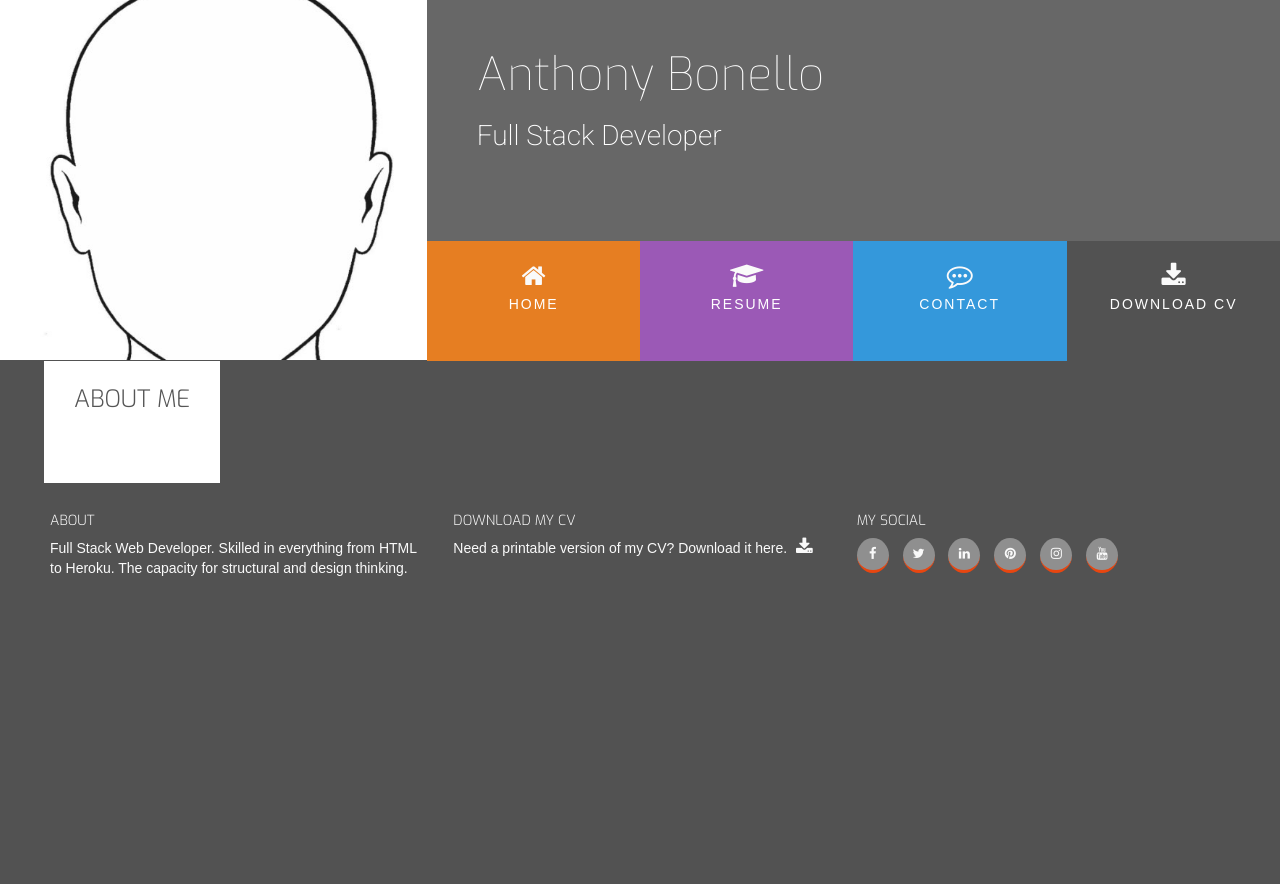
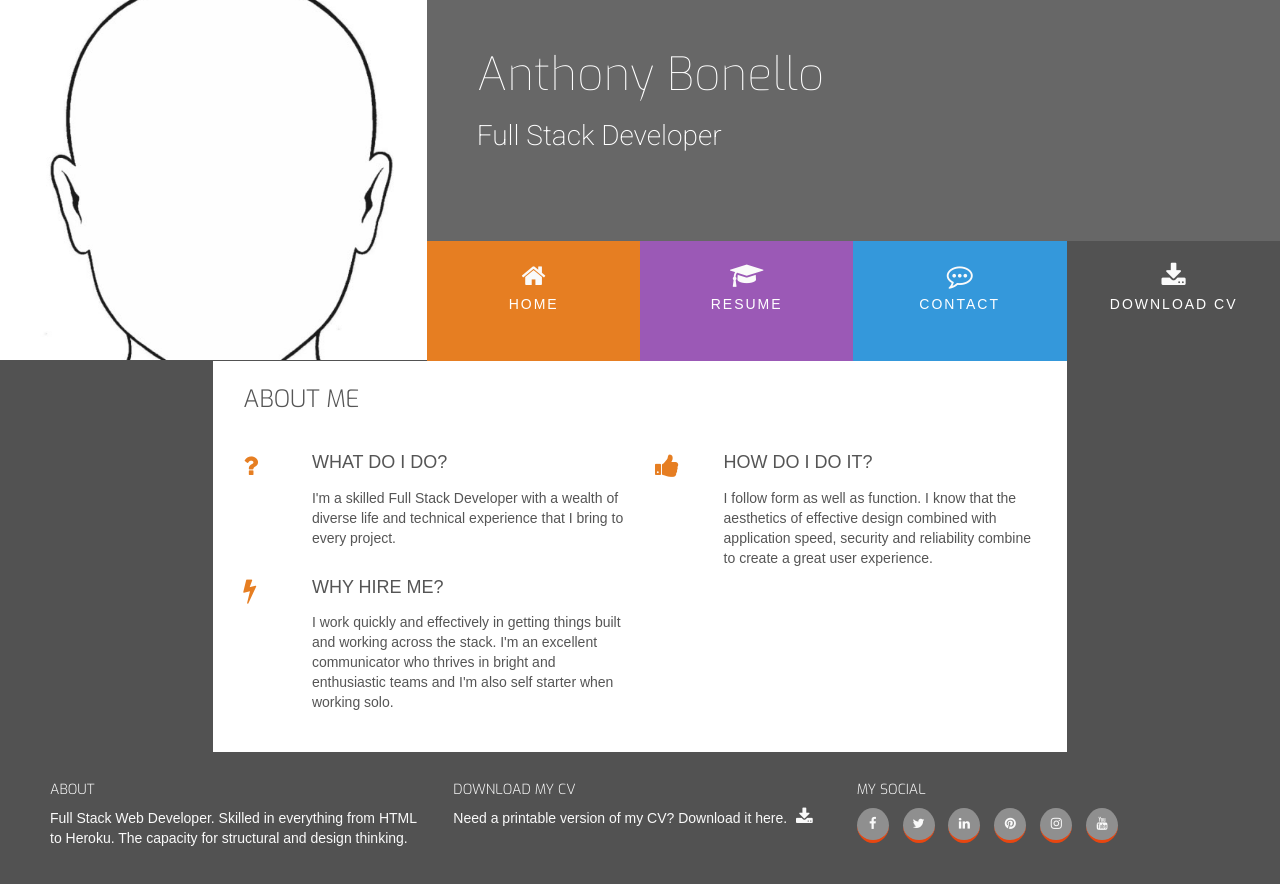
Before and after one commit to abonello/ifd-resume-mini-project, a plain HTML site: page index.html in a window 1280 px wide. Before the commit the page ends 800 px from the top, so only its background shows below. Drawn offline with nearby package versions, Linux system fonts and the light colour scheme.

Commit message:
finished Three Reasons section.

```diff
--- a/assets/css/style.css
+++ b/assets/css/style.css
@@ -159,6 +159,18 @@ header {
     height: 120px;
 }
 
+/*-----------------------------------------------------Three Reasons---*/
+.three-reasons-icon {
+    font-size: 26px;
+    color:#e67e22;
+}
+
+.three-reasons-heading {
+    margin-bottom: 15px;
+}
+
+
+
 
 /*-----------------------------------------------------Footer---*/
 footer {
@@ -206,6 +218,7 @@ footer .cv-pdf i:hover {
 
 .social-links li a i:hover {
     background-color: #e84610;
+    border-color: #fafafa;
 }
 
 #footer-details {
--- a/index.html
+++ b/index.html
@@ -44,10 +44,61 @@
     </header>
     <section class="container-fluid">
         <div class="row row-table">
+
+
             <div class="col-xs-12 col-sm-12 col-md-8 bg-color-three-reasons section-column">
+
                 <div class="row">
                     <div class="col-md-12">
                         <h3 class="section-heading uppercase">About Me</h3>
+                    </div>
+                </div>
+
+                <div class="row">
+                    <div class="col-xs-10 col-xs-offset-1 col-sm-4 col-sm-offset-0 col-md-6">
+                        <div class="row">
+                            <div class="col-xs-2 col-sm-2 col-md-2">
+                                <i class="three-reasons-icon fa fa-question" aria-hidden="true"></i>
+                            </div>
+                            <div class="col-xs-10 col-sm-10">
+                                <h4 class="three-reasons-heading uppercase">What do I do?</h4>
+                                <p>
+                                    I'm a skilled Full Stack Developer with a wealth of diverse life
+                                    and technical experience that I bring to every project.
+                                </p>
+                            </div>
+                        </div>
+                    </div>
+                    <div class="col-xs-10 col-xs-offset-1 col-sm-4 col-sm-offset-0 col-md-6">
+                        <div class="row">
+                            <div class="col-xs-2 col-sm-2 col-md-2">
+                                <i class="three-reasons-icon fa fa-thumbs-up" aria-hidden="true"></i>
+                            </div>
+                            <div class="col-xs-10 col-sm-10">
+                                <h4 class="three-reasons-heading uppercase">How do I do it?</h4>
+                                <p>
+                                    I follow form as well as function.
+                                    I know that the aesthetics of effective design combined with
+                                    application speed, security and reliability combine to create
+                                    a great user experience.
+                                </p>
+                            </div>
+                        </div>
+                    </div>
+                    <div class="col-xs-10 col-xs-offset-1 col-sm-4 col-sm-offset-0 col-md-6">
+                        <div class="row">
+                            <div class="col-xs-2 col-sm-2 col-md-2">
+                                <i class="three-reasons-icon fa fa-bolt" aria-hidden="true"></i>
+                            </div>
+                            <div class="col-xs-10 col-sm-10">
+                                <h4 class="three-reasons-heading uppercase">Why hire me?</h4>
+                                <p>
+                                    I work quickly and effectively in getting things built and working across the stack.
+                                    I'm an excellent communicator who thrives in bright and enthusiastic teams and I'm also
+                                    self starter when working solo.
+                                </p>
+                            </div>
+                        </div>
                     </div>
                 </div>
 
```
